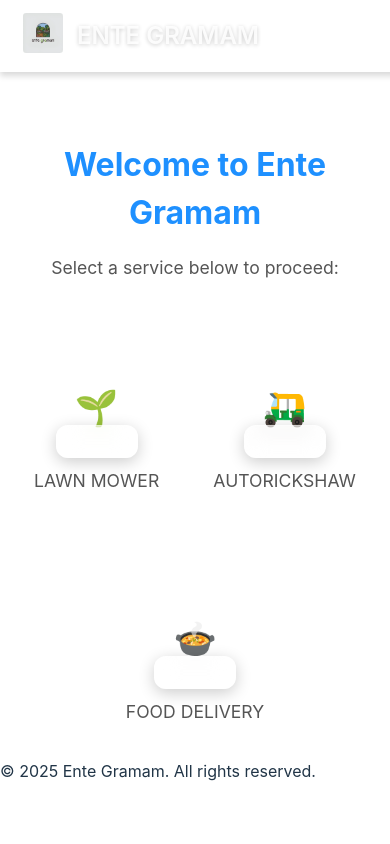
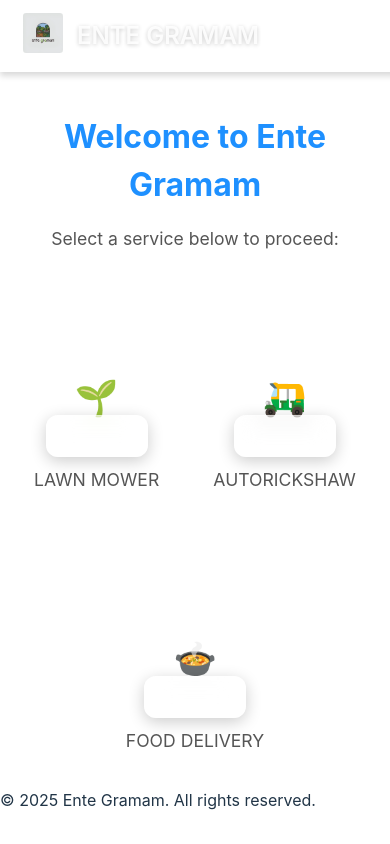
Before and after one commit to code-ninja-labs/ente-gramam1, a React (Vite) app: page / in a window 390 px wide. Built offline with nearby package versions, Linux system fonts and the light colour scheme.

Commit message:
Update AppIcons.css

```diff
--- a/src/components/AppIcons/AppIcons.css
+++ b/src/components/AppIcons/AppIcons.css
@@ -2,7 +2,7 @@
 .app-icons {
     display: flex;
     justify-content: space-evenly;
-    margin-top: 20px;
+    margin-top: 10px; /* Adjusted margin to move container upwards */
     flex-wrap: wrap;
     gap: 40px;
 }
@@ -17,8 +17,8 @@
 
 /* Glass-style container adjustments */
 .icon-container {
-    width: 100px;
-    height: 100px;
+    width: 120px; /* Increased width */
+    height: 120px; /* Increased height */
     border-radius: 16px;
     background: rgba(255, 255, 255, 0.2);
     box-shadow: 0 4px 16px rgba(0, 0, 0, 0.2);
@@ -37,7 +37,7 @@
     font-size: 40px;
     line-height: 1;
     margin: 0;
-    padding-top: 40px; /* Increased padding to move the emoji further downwards */
+    padding-top: 50px; /* Increased padding to move the emoji further downwards */
     display: flex; /* Added for better centering */
     align-items: flex-end; /* Move emoji to the bottom */
     justify-content: center; /* Horizontal center */
@@ -61,8 +61,8 @@
     }
 
     .icon-container {
-        width: 80px;
-        height: 80px;
+        width: 100px; /* Increased width for smaller screens */
+        height: 100px; /* Increased height for smaller screens */
         border-radius: 12px;
     }
 
```
